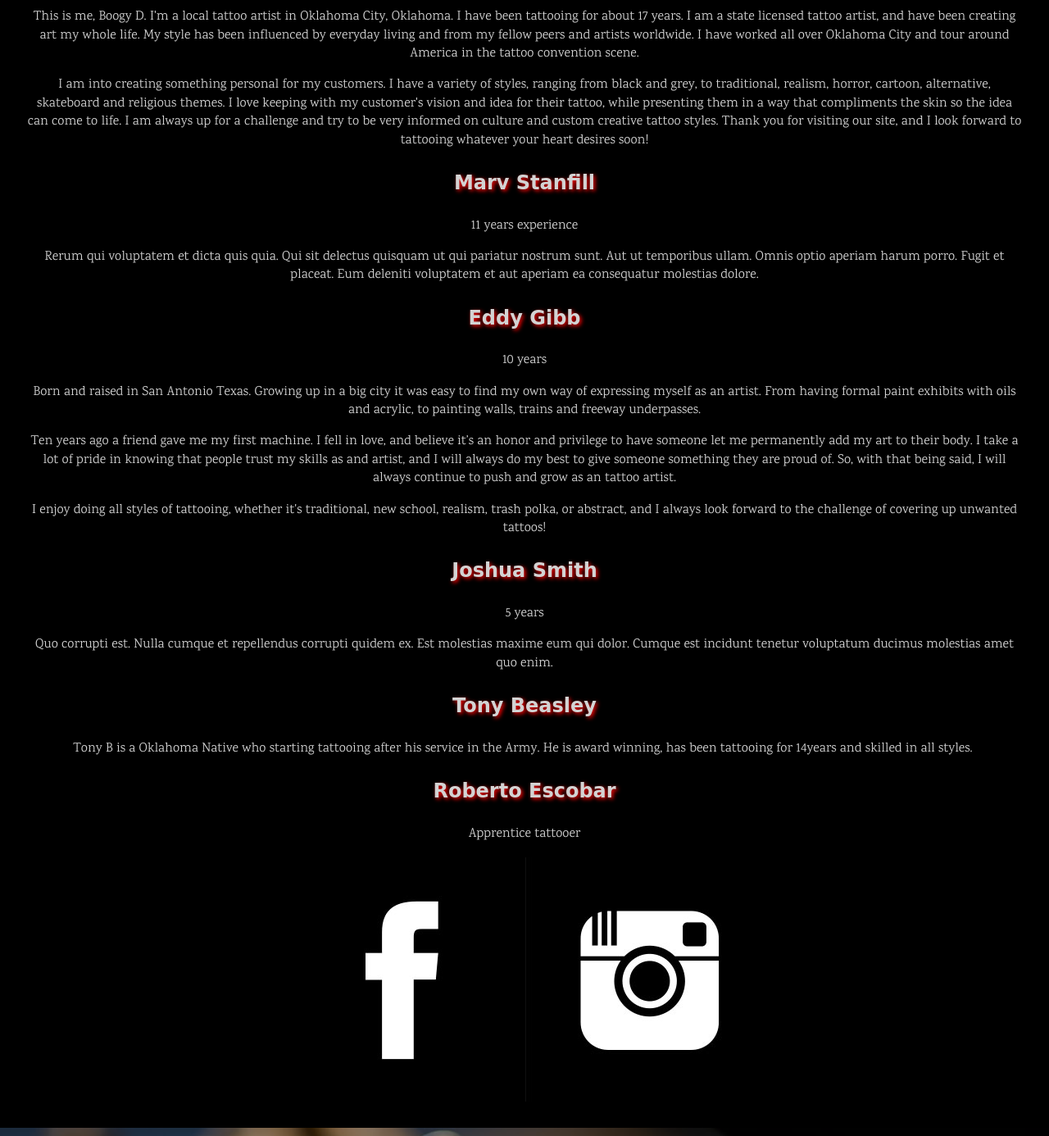
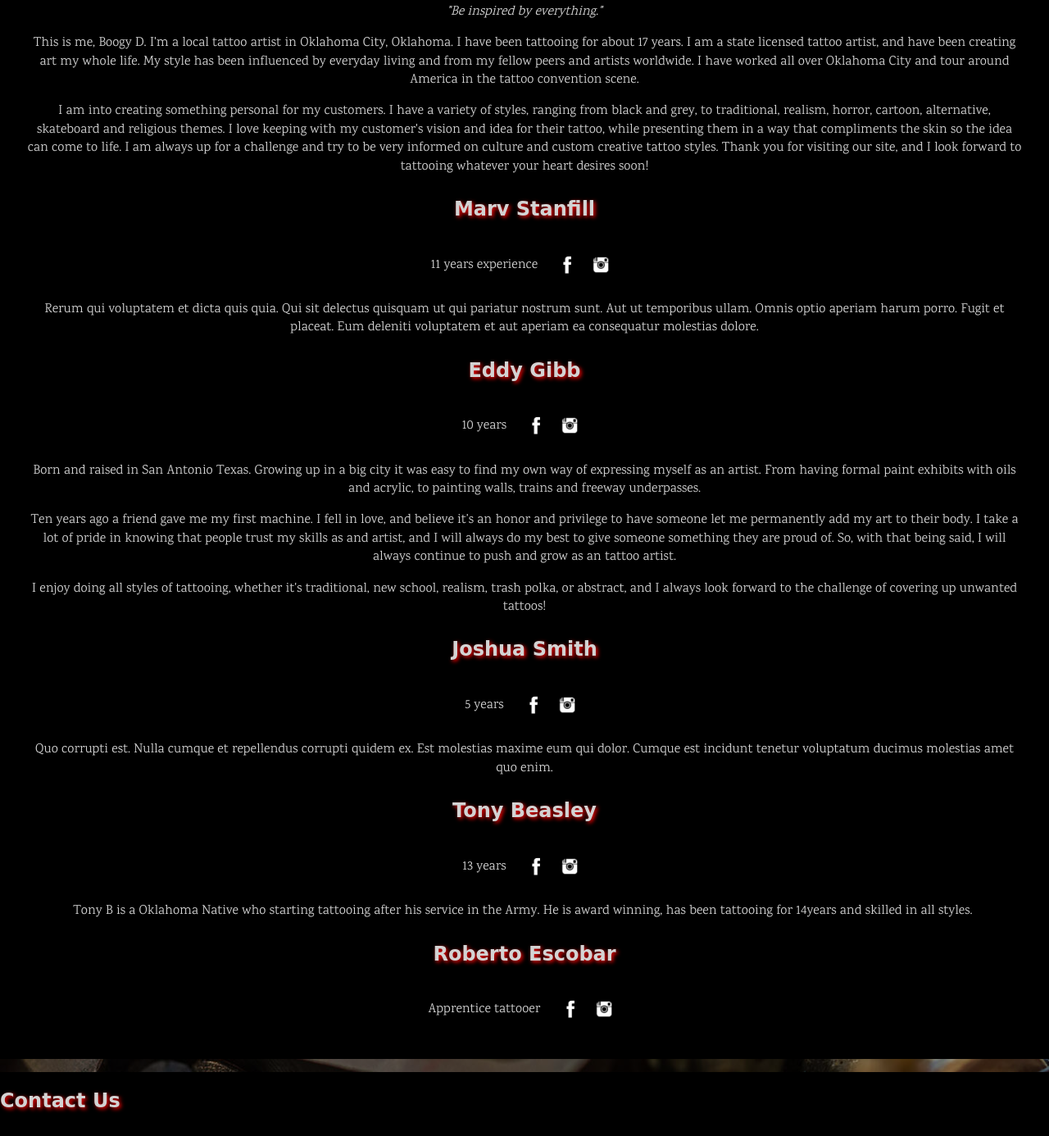
Before and after one commit to ChristopherHooks/american-ink, a plain HTML site: page index.html in a window 1280 px wide. Shown: the part 1033-2419 px from the top of the page at 82% size. Drawn offline with nearby package versions, Linux system fonts and the light colour scheme.

Commit message:
Linked up social media icons.

```diff
--- a/css/main.css
+++ b/css/main.css
@@ -109,7 +109,7 @@ body {
     background-blend-mode: multiply;
     background-size: cover;
     background-repeat: repeat-y;
-    font-family: 'karma';
+    font-family: "karma";
     color: lightgray;
     height: 100vh;
 }
@@ -136,7 +136,8 @@ a {
 }
 
 header {
-    background: url("../img/skyline.jpg"), linear-gradient(90deg, #d4eece, #55b3d0, #1e7eb7);
+    background: url("../img/skyline.jpg"),
+        linear-gradient(90deg, #d4eece, #55b3d0, #1e7eb7);
     background-blend-mode: multiply;
     background-size: cover;
     display: flex;
@@ -154,7 +155,7 @@ header {
 .name {
     margin-bottom: 0.5rem;
     margin-top: 1rem;
-    font-family: 'Kaushan Script';
+    font-family: "Kaushan Script";
     color: lightgray;
 }
 
@@ -177,10 +178,10 @@ nav {
     display: flex;
     flex-direction: column;
     text-align: center;
-    font-family: 'Kaushan Script';
-    font-family: 'karma';
+    font-family: "Kaushan Script";
+    font-family: "karma";
     background-blend-mode: multiply;
-    padding-bottom: .8em;
+    padding-bottom: 0.8em;
 }
 
 nav li {
@@ -229,6 +230,19 @@ main {
     font-family: "Kaushan", cursive;
     font-size: 1.5rem;
     text-shadow: 2px 2px 5px red;
+}
+
+.tenure,
+.social {
+    display: inline-block;
+}
+
+.tenure {
+    margin-right: 1rem;
+}
+
+.fb {
+    margin-right: 0.3rem;
 }
 
 .slides {
@@ -286,8 +300,8 @@ main {
 .contact label {
     display: block;
     margin-left: 2rem;
-    margin-bottom: .5rem;
-    margin-top: .5rem;
+    margin-bottom: 0.5rem;
+    margin-top: 0.5rem;
 }
 
 .contact input {
@@ -308,7 +322,7 @@ main {
     border: none;
     border-radius: 2px;
     height: 2rem;
-    width: 50%
+    width: 50%;
 }
 
 #email {
@@ -316,7 +330,7 @@ main {
     border: none;
     border-radius: 2px;
     height: 2rem;
-    width: 50%
+    width: 50%;
 }
 
 #telNo {
@@ -324,7 +338,7 @@ main {
     border: none;
     border-radius: 2px;
     height: 2rem;
-    width: 50%
+    width: 50%;
 }
 
 #subject {
@@ -332,7 +346,7 @@ main {
     border: none;
     border-radius: 2px;
     height: 2rem;
-    width: 50%
+    width: 50%;
 }
 
 footer {
@@ -479,7 +493,7 @@ footer {
         margin-left: 3rem;
     }
     nav {
-        margin-right: 2rem
+        margin-right: 2rem;
     }
     .logo {
         width: 250px;
@@ -501,9 +515,9 @@ footer {
 }
 
 @media print,
-(-webkit-min-device-pixel-ratio: 1.25),
-(min-resolution: 1.25dppx),
-(min-resolution: 120dpi) {
+    (-webkit-min-device-pixel-ratio: 1.25),
+    (min-resolution: 1.25dppx),
+    (min-resolution: 120dpi) {
     /* Style adjustments for high resolution devices */
 }
 
--- a/index.html
+++ b/index.html
@@ -64,7 +64,19 @@
                         in house. </p>
 
                     <h3>George Boogyd Dungan</h3>
-                    <p>17 years experience</p>
+                    <div class="artist-info">
+                        <div class="tenure">
+                            <p>17 years experience</p>
+                        </div>
+                        <div class="social">
+                            <a href="https://www.facebook.com/george.dungan.5">
+                                <img src="img/fb.jpg" alt="facebook-logo" class="fb" style="height: 32px; width: 32px;">
+                            </a>
+                            <a href="https://www.instagram.com/houseofboogyd/">
+                                <img src="img/ig.jpg" alt="instagram-logo" class="fb" style="height: 32px; width: 32px;">
+                            </a>
+                        </div>
+                    </div>
                     <p>
                         <em>"Be inspired by everything."</em>
                     </p>
@@ -82,13 +94,37 @@
                         I look forward to tattooing whatever your heart desires soon!</p>
 
                     <h3>Marv Stanfill</h3>
-                    <p>11 years experience</p>
+                    <div class="artist-info">
+                        <div class="tenure">
+                            <p>11 years experience</p>
+                        </div>
+                        <div class="social">
+                            <a href="https://www.facebook.com/marty.stanfill.7">
+                                <img src="img/fb.jpg" alt="facebook-logo" class="fb" style="height: 32px; width: 32px;">
+                            </a>
+                            <a href="https://www.instagram.com/stanfillarts/">
+                                <img src="img/ig.jpg" alt="instagram-logo" class="fb" style="height: 32px; width: 32px;">
+                            </a>
+                        </div>
+                    </div>
                     <p>Rerum qui voluptatem et dicta quis quia. Qui sit delectus quisquam ut qui pariatur nostrum sunt. Aut
                         ut temporibus ullam. Omnis optio aperiam harum porro. Fugit et placeat. Eum deleniti voluptatem et
                         aut aperiam ea consequatur molestias dolore.</p>
 
                     <h3>Eddy Gibb</h3>
-                    <p>10 years</p>
+                    <div class="artist-info">
+                        <div class="tenure">
+                            <p>10 years</p>
+                        </div>
+                        <div class="social">
+                            <a href="https://www.facebook.com/eddie.gib">
+                                <img src="img/fb.jpg" alt="facebook-logo" class="fb" style="height: 32px; width: 32px;">
+                            </a>
+                            <a href="https://www.instagram.com/eddygib/">
+                                <img src="img/ig.jpg" alt="instagram-logo" class="fb" style="height: 32px; width: 32px;">
+                            </a>
+                        </div>
+                    </div>
                     <p>Born and raised in San Antonio Texas. Growing up in a big city it was easy to find my own way of expressing
                         myself as an artist. From having formal paint exhibits with oils and acrylic, to painting walls,
                         trains and freeway underpasses.</p>
@@ -102,11 +138,36 @@
                         abstract, and I always look forward to the challenge of covering up unwanted tattoos!</p>
 
                     <h3>Joshua Smith</h3>
-                    <p>5 years</p>
+                    <div class="artist-info">
+                        <div class="tenure">
+                            <p>5 years</p>
+                        </div>
+                        <div class="social">
+                            <a href="https://www.facebook.com/profile.php?id=100006229591132">
+                                <img src="img/fb.jpg" alt="facebook-logo" class="fb" style="height: 32px; width: 32px;">
+                            </a>
+                            <a href="https://www.instagram.com/tattoosbyjoshuasmith/">
+                                <img src="img/ig.jpg" alt="instagram-logo" class="fb" style="height: 32px; width: 32px;">
+                            </a>
+                        </div>
+                    </div>
                     <p>Quo corrupti est. Nulla cumque et repellendus corrupti quidem ex. Est molestias maxime eum qui dolor.
                         Cumque est incidunt tenetur voluptatum ducimus molestias amet quo enim.</p>
 
                     <h3>Tony Beasley</h3>
+                    <div class="artist-info">
+                        <div class="tenure">
+                            <p>13 years</p>
+                        </div>
+                        <div class="social">
+                            <a href="https://www.facebook.com/jihn.holland.1">
+                                <img src="img/fb.jpg" alt="facebook-logo" class="fb" style="height: 32px; width: 32px;">
+                            </a>
+
+                            <!-- TODO: Find Tony's IG account -->
+                            <img src="img/ig.jpg" alt="instagram-logo" class="fb" style="height: 32px; width: 32px;">
+                        </div>
+                    </div>
                     <p>Tony B is a Oklahoma Native who starting tattooing after his service in the Army. He is award winning,
                         has been tattooing for 14years and skilled in all styles. </p>
 
@@ -120,16 +181,28 @@
                         </div> -->
 
                     <h3>Roberto Escobar</h3>
-                    <p>Apprentice tattooer</p>
-                    <img src="/img/fb.jpg" alt="facebook-logo" class="fb">
-                    <img src="/img/ig.jpg" alt="instagram-logo" class="ig">
+                    <div class="artist-info">
+                        <div class="tenure">
+                            <p>Apprentice tattooer</p>
+                        </div>
+                        <div class="social">
+                            <a href="https://www.facebook.com/roberto.escobar.7777">
+                                <img src="img/fb.jpg" alt="facebook-logo" class="fb" style="height: 32px; width: 32px;">
+                            </a>
+                            <a href="https://www.instagram.com/elrob09/">
+                                <img src="img/ig.jpg" alt="instagram-logo" class="fb" style="height: 32px; width: 32px;">
+                            </a>
+                        </div>
+                    </div>
 
                 </div>
             </section>
 
             <section class="contact">
                 <form action="index.html" method="post">
-                    <legend><h2>Contact Us</h2></legend>
+                    <legend>
+                        <h2>Contact Us</h2>
+                    </legend>
                     <label for="name">Name:</label>
                     <input type="text" id="name" name="user_name" placeholder="Enter name...">
 
```
